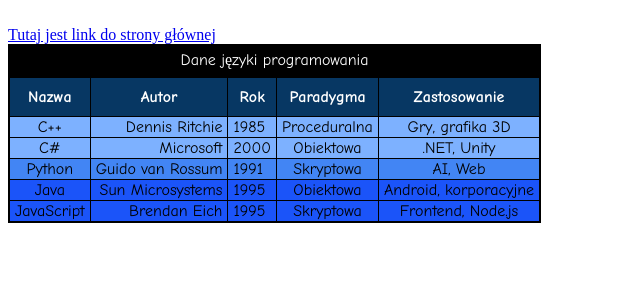
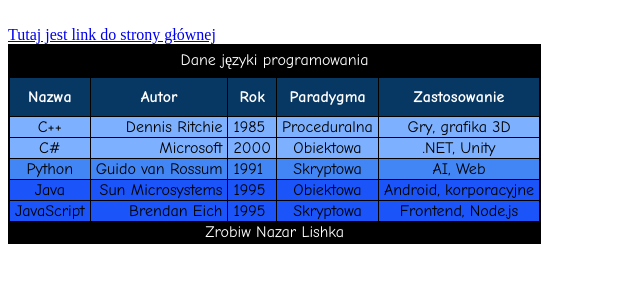
Before and after one commit to Riphhe/hz, a plain HTML site: page Tabela-Lishka.html in a window 1280 px wide. Shown: the whole page, without its empty margins (0-640 px from the left). Drawn offline with Linux system fonts and the light colour scheme.

Commit message:
Update Tabela-Lishka.html

```diff
--- a/Tabela-Lishka.html
+++ b/Tabela-Lishka.html
@@ -53,6 +53,9 @@
                 <td style="color: #000000; font-family: Comic Sans MS; text-align: center; padding-left: 5px; padding-right: 5px;">Skryptowa</td>
                 <td style="color: #000000; font-family: Comic Sans MS; text-align: center; padding-left: 5px; padding-right: 5px;">Frontend, Node.js</td>
         </tr>
+		<tr style="background-color:#000000; color: white; font-family: Comic Sans MS; text-align: center;">
+			<td colspan = "5">Zrobiw Nazar Lishka</td>
+		</tr>
         </tbody>
 		<br>
 		<A HREF="index.html"> Tutaj jest link do strony głównej </A>
```
